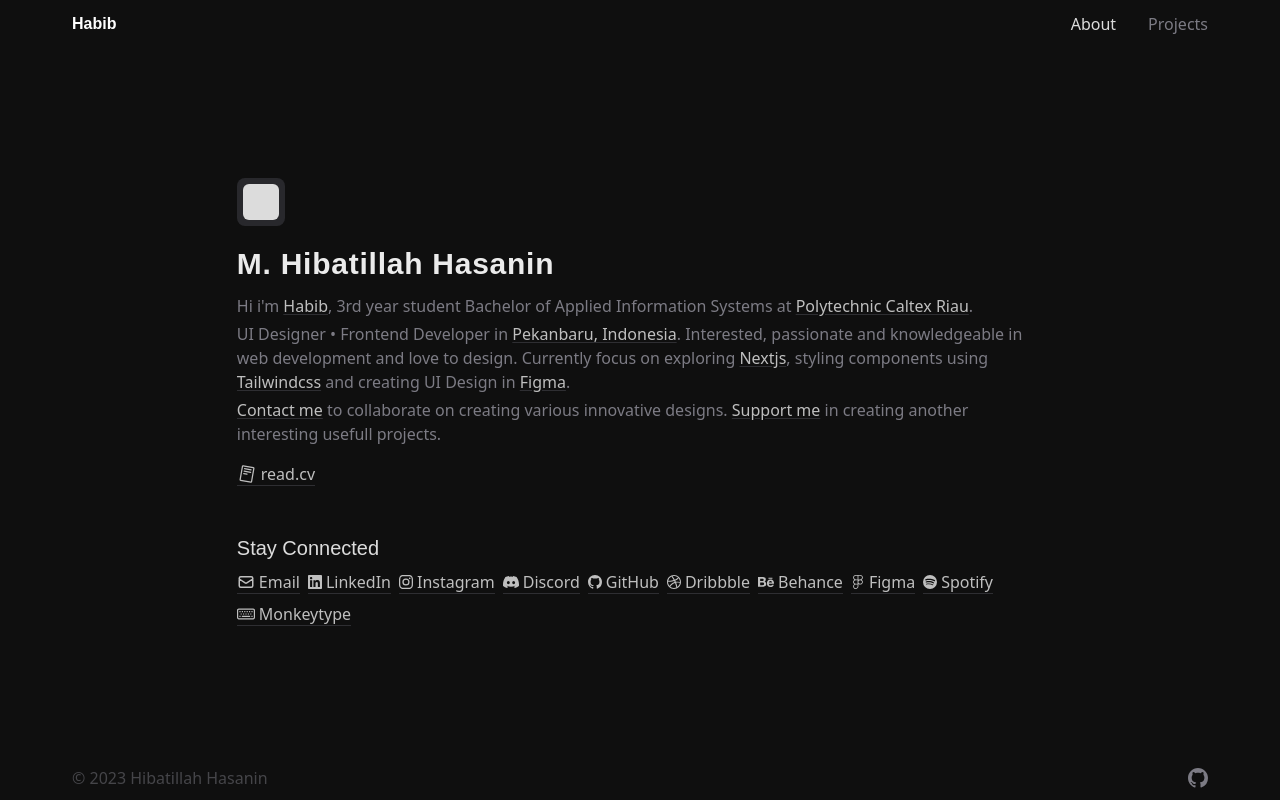
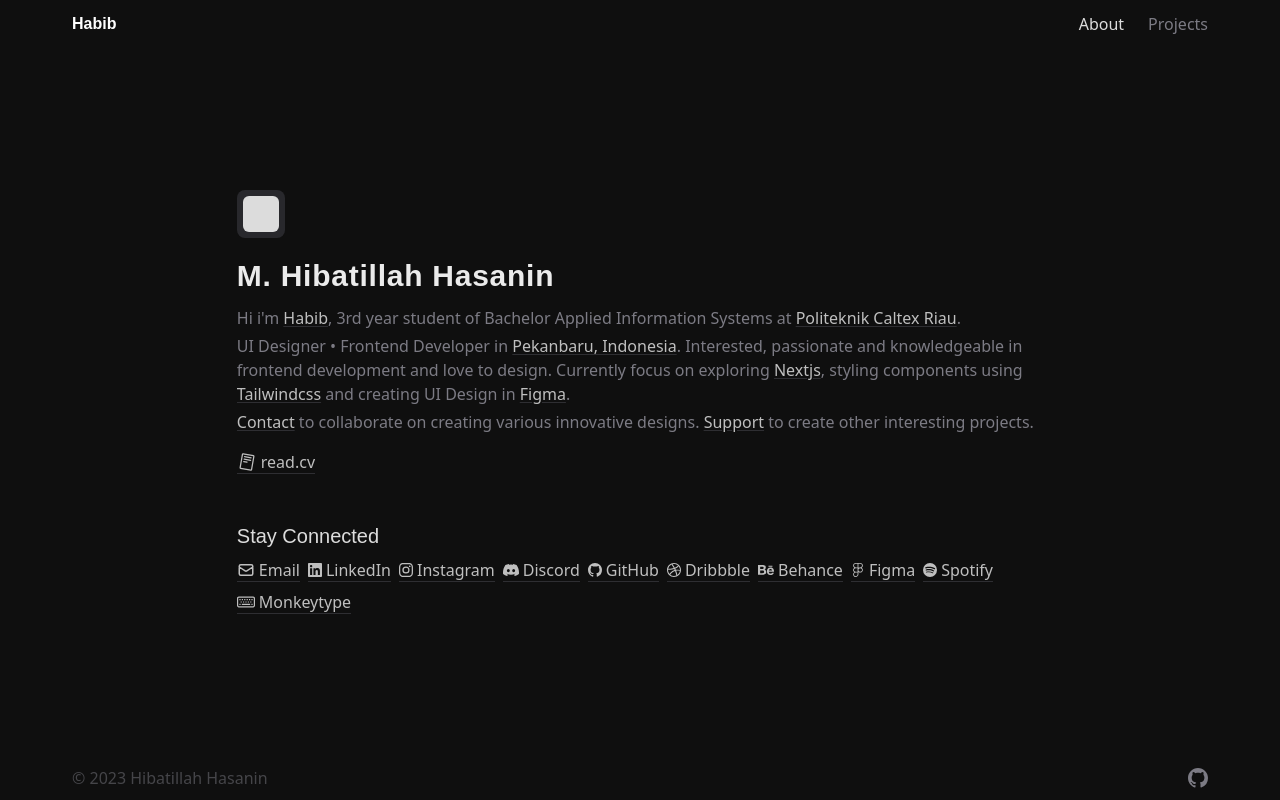
Before and after one commit to hibatillah/v1.hibatillah.site, a React (Create React App) app: page / in a window 1280 px wide. Built offline with nearby package versions, Linux system fonts and the light colour scheme; what tailwindcss-debug-screens would draw is missing.

Commit message:
update about

```diff
--- a/src/App.jsx
+++ b/src/App.jsx
@@ -18,9 +18,7 @@
       </main>
       <footer className="container py-2.5 flex justify-between items-center text-center md:text-left">
         <span className="text-main-400/50 font-source3 select-none">
-          <a href="https://bit.ly/hibatillahsite_lisence">
-            © {year} Hibatillah Hasanin
-          </a>
+          © {year} Hibatillah Hasanin
         </span>
         <a href="https://github.com/hibatillah/hibatillah.site">
           <BsGithub size={20} className="text-main-400 hover:text-main-300" />
--- a/src/components/Header.jsx
+++ b/src/components/Header.jsx
@@ -14,15 +14,17 @@
         className="text-white font-semibold font-poppins">
         Habib
       </a>
-      <nav className="flex items-center gap-8 font-source3">
+      <nav className="flex items-center gap-6 font-source3">
         {menu.map(([item, path], index) => (
           <NavLink
             key={index}
             to={path}
             className={({ isActive }) =>
-              isActive ? "text-main-200 hover:text-white" : "text-main-400 hover:text-main-300"
+              isActive
+                ? "text-main-200 hover:text-white"
+                : "text-main-400 hover:text-main-300"
             }>
-            <div className="relative z-0 before:content-[''] before:absolute before:-left-4 before:-right-4 before:-top-1 before:-bottom-[6px] before:rounded-lg hover:before:bg-main-800 before:-z-10">
+            <div className="relative z-0 before:content-[''] before:absolute before:-left-3 before:-right-3 before:-top-1 before:-bottom-[6px] before:rounded-md hover:before:bg-main-800 before:-z-10">
               {item}
             </div>
           </NavLink>
--- a/src/db/projects.js
+++ b/src/db/projects.js
@@ -75,10 +75,25 @@
     title: "Monochrome Portfolio",
     desc: "Monochrome minimalist portfolio with responsive and darkmode design.",
     tag: ["Portfolio", "Personal Web", "Dark Mode", "ReactJS", "TailwindCSS"],
-    date: "June 5, 2023",
+    date: "June 4, 2023",
     link: "https://hibatillah-monochromeportfolio.vercel.app",
     image: minimalistPortfolio,
     webp: minimalistPortfolioWebp,
+  },
+  {
+    title: "MassBeat - Workout App and Trainer Consultation",
+    desc: "An app that provides a workout program and coach consultation services, healthy food recommendations and communities to interact with each other in providing support for healthy living.",
+    tag: [
+      "UI/UX Study Case",
+      "Business Plan",
+      "Mobile App",
+      "Web App",
+      "Design Thinking",
+    ],
+    date: "May 29, 2023",
+    link: "https://www.behance.net/gallery/162029955/MassBeat-Aplikasi-Workout-Dan-Konsultasi-Trainer",
+    image: massbeat,
+    webp: massbeatWebp,
   },
   {
     title: "Sistem Informasi Peminjaman Ruangan Kelas",
@@ -120,21 +135,6 @@
     webp: modernPortfolioWebp,
   },
   {
-    title: "MassBeat - Workout App and Trainer Consultation",
-    desc: "An app that provides a workout program and coach consultation services, healthy food recommendations and communities to interact with each other in providing support for healthy living.",
-    tag: [
-      "UI/UX Study Case",
-      "Business Plan",
-      "Mobile App",
-      "Web App",
-      "Design Thinking",
-    ],
-    date: "January 24, 2023",
-    link: "https://www.behance.net/gallery/162029955/MassBeat-Aplikasi-Workout-Dan-Konsultasi-Trainer",
-    image: massbeat,
-    webp: massbeatWebp,
-  },
-  {
     title: "Web Identification of Rice Types based on Color",
     desc: "3rd semester project of Data Mining course at Politeknik Caltex Riau. Applies the concept of deep learning and image processing with Python to identify the inputted images and classify them based on color.",
     tag: [
--- a/src/pages/About.jsx
+++ b/src/pages/About.jsx
@@ -48,8 +48,8 @@
       {/* first */}
       <m.p variants={text} className="mt-2">
         Hi {"i'm"} <Linkto to="instagram.com/hibat.illah" title="Habib" />, 3rd
-        year student Bachelor of Applied Information Systems at{" "}
-        <Linkto to="pcr.ac.id" title="Polytechnic Caltex Riau" />.
+        year student of Bachelor Applied Information Systems at{" "}
+        <Linkto to="pcr.ac.id" title="Politeknik Caltex Riau" />.
       </m.p>
       {/* second */}
       <m.p variants={text}>
@@ -58,20 +58,20 @@
           to="www.google.com/search?q=pekanbaru+indonesia"
           title="Pekanbaru, Indonesia"
         />
-        . Interested, passionate and knowledgeable in web development and love
-        to design. Currently focus on exploring{" "}
+        . Interested, passionate and knowledgeable in frontend development and
+        love to design. Currently focus on exploring{" "}
         <Linkto to="nextjs.org" title="Nextjs" />, styling components using{" "}
-        <Linkto to="tailwindcss.com" title="Tailwindcss" /> and creating
-        UI Design in <Linkto to="figma.com/@hibatillah" title="Figma" />.
+        <Linkto to="tailwindcss.com" title="Tailwindcss" /> and creating UI
+        Design in <Linkto to="figma.com/@hibatillah" title="Figma" />.
       </m.p>
       {/* third */}
       <m.p variants={text}>
         <a href="mailto:hibatillah21si@mahasiswa.pcr.ac.id" className="link">
-          Contact me
+          Contact
         </a>{" "}
         to collaborate on creating various innovative designs.{" "}
-        <Linkto to="github.com/sponsors/hibatillah" title="Support me" /> in
-        creating another interesting usefull projects.
+        <Linkto to="github.com/sponsors/hibatillah" title="Support" />{" "}
+        to create other interesting projects.
       </m.p>
       {/* cta */}
       <m.button variants={text} className="w-fit mt-3">
```
